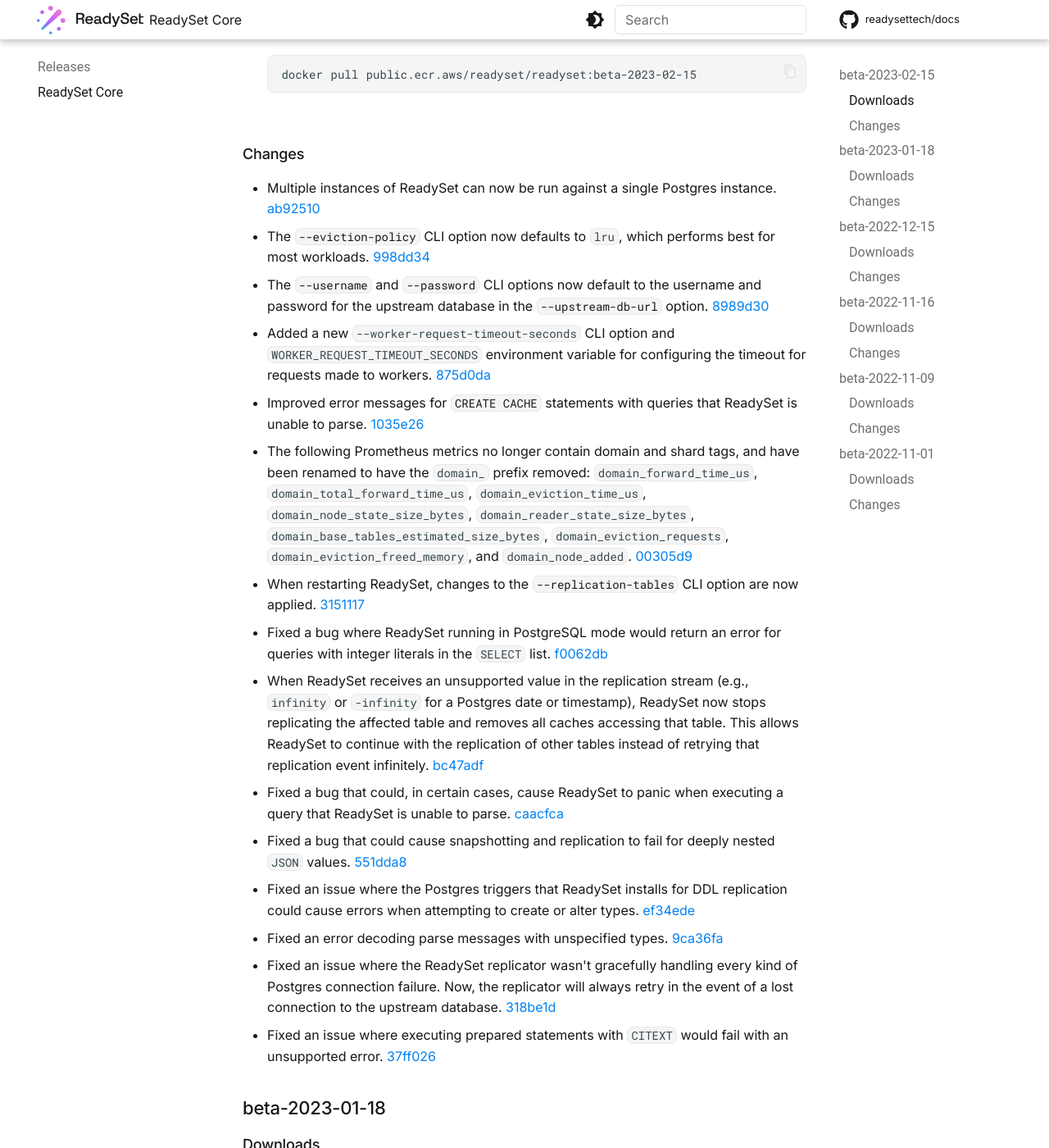
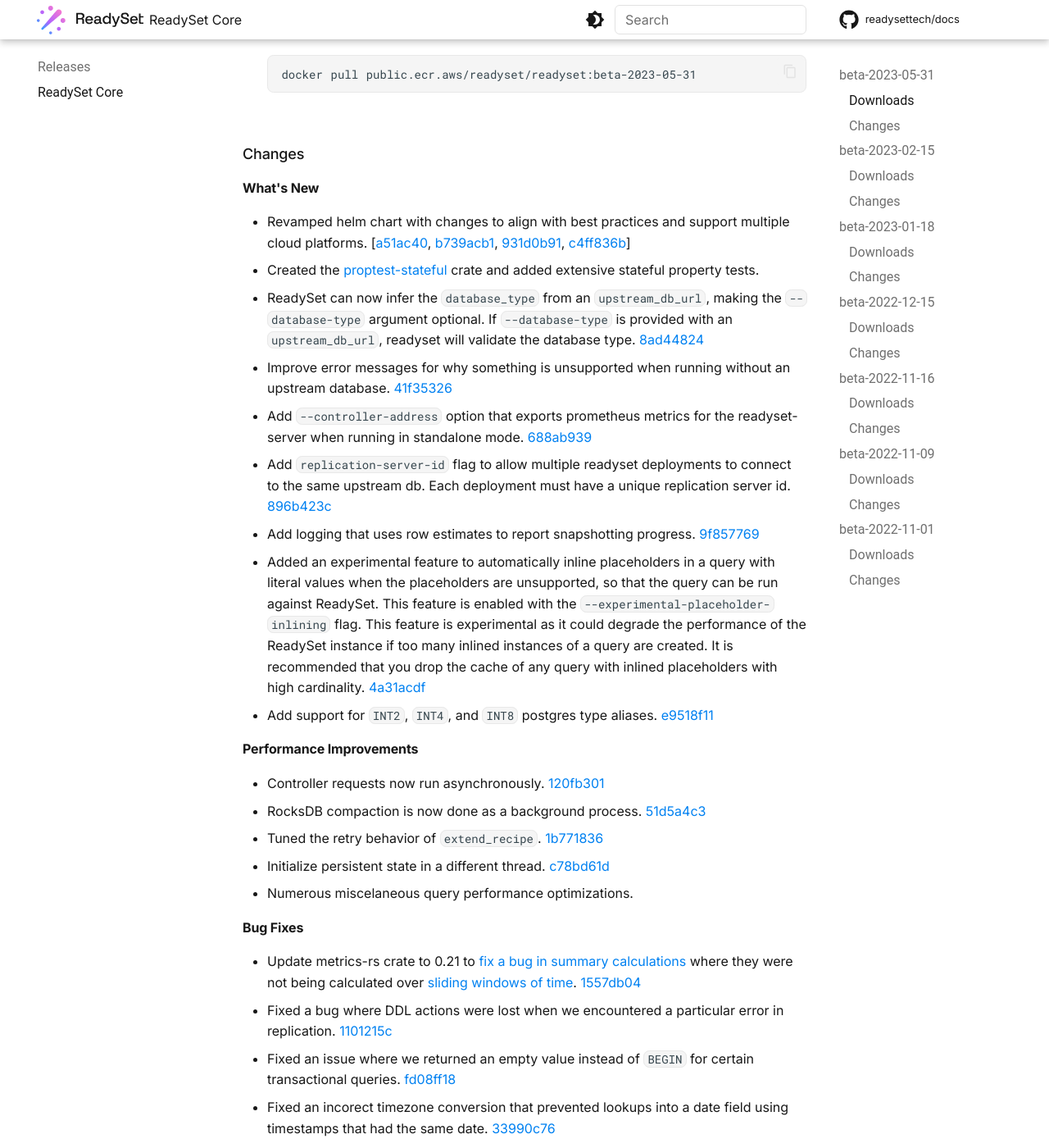
Before and after one commit to readysettech/docs-old, an MkDocs documentation site: the page built from docs/releases/readyset-core.md, in a window 1280 px wide and 1400 px high, scrolled down 699 px. Shown: the whole window at 82% size. Built offline with MkDocs 1.6.1 and Material for MkDocs 9.7.7, drawn with Linux system fonts in a browser that asks for light colours; comment, search, counter and statistics services are not loaded; some of the changed text lies outside the part shown.

Commit message:
Add May 2023 release notes (#107)

````diff
--- a/docs/releases/readyset-core.md
+++ b/docs/releases/readyset-core.md
@@ -5,6 +5,96 @@
 !!! warning
 
     Beta versions of ReadySet are backward-incompatible. To upgrade between beta versions, you must therefore clear all data files. Rolling upgrades will be supported with future ReadySet major releases.
+
+## beta-2023-05-31
+
+### Downloads
+
+=== ":material-docker: Docker"
+
+    - ReadySet Server (linux-x84_64)
+        ``` sh
+        docker pull public.ecr.aws/readyset/readyset-server:beta-2023-05-31
+        ```
+
+    - ReadySet Adapter (linux-x84_64)
+        ``` sh
+        docker pull public.ecr.aws/readyset/readyset:beta-2023-05-31
+        ```
+
+=== ":material-source-repository: Source"
+
+    !!! note
+
+        This release does not include pre-built binaries. However, you can build binaries from source. For guidance, see the ReadySet [README](https://github.com/readysettech/readyset#development).
+
+    - [`zip`](https://github.com/readysettech/readyset/archive/refs/tags/beta-2023-05-31.zip)
+    - [`tar.gz`](https://github.com/readysettech/readyset/archive/refs/tags/beta-2023-05-31.tar.gz)
+
+### Changes
+
+#### What's New
+  - Revamped helm chart with changes to align with best practices and support
+    multiple cloud platforms. [[a51ac40](https://github.com/readysettech/readyset/commit/a51ac40), [b739acb1](https://github.com/readysettech/readyset/commit/b739acb1), [931d0b91](https://github.com/readysettech/readyset/commit/931d0b91), [c4ff836b](https://github.com/readysettech/readyset/commit/c4ff836b)]
+  - Created the [proptest-stateful](https://crates.io/crates/proptest-stateful)
+    crate and added extensive stateful property tests.
+  - ReadySet can now infer the `database_type` from an `upstream_db_url`,
+    making the `--database-type` argument optional. If `--database-type` is
+    provided with an `upstream_db_url`, readyset will validate the database
+    type. [8ad44824](https://github.com/readysettech/readyset/commit/8ad44824)
+  - Improve error messages for why something is unsupported when running
+    without an upstream database. [41f35326](https://github.com/readysettech/readyset/commit/41f35326)
+  - Add `--controller-address` option that exports prometheus metrics for the
+    readyset-server when running in standalone mode. [688ab939](https://github.com/readysettech/readyset/commit/688ab939)
+  - Add `replication-server-id` flag to allow multiple readyset deployments to
+    connect to the same upstream db. Each deployment must have a unique
+    replication server id. [896b423c](https://github.com/readysettech/readyset/commit/896b423c)
+  - Add logging that uses row estimates to report snapshotting progress.
+    [9f857769](https://github.com/readysettech/readyset/commit/9f857769)
+  - Added an experimental feature to automatically inline
+    placeholders in a query with literal values when the placeholders are
+    unsupported, so that the query can be run against ReadySet. This
+    feature is enabled with the `--experimental-placeholder-inlining` flag.
+    This feature is experimental as it could degrade the performance of
+    the ReadySet instance if too many inlined instances of a query are
+    created.  It is recommended that you drop the cache of any query with
+    inlined placeholders with high cardinality. [4a31acdf](https://github.com/readysettech/readyset/commit/4a31acdf)
+  - Add support for `INT2`, `INT4`, and `INT8` postgres type aliases. [e9518f11](https://github.com/readysettech/readyset/commit/e9518f11)
+
+#### Performance Improvements
+
+  - Controller requests now run asynchronously. [120fb301](https://github.com/readysettech/readyset/commit/120fb301)
+  - RocksDB compaction is now done as a background process. [51d5a4c3](https://github.com/readysettech/readyset/commit/51d5a4c3)
+  - Tuned the retry behavior of `extend_recipe`. [1b771836](https://github.com/readysettech/readyset/commit/1b771836)
+  - Initialize persistent state in a different thread. [c78bd61d](https://github.com/readysettech/readyset/commit/c78bd61d)
+  - Numerous miscelaneous query performance optimizations.
+
+#### Bug Fixes
+
+  - Update metrics-rs crate to 0.21 to [fix a bug in summary
+    calculations](https://github.com/metrics-rs/metrics/pull/306) where they
+    were not being calculated over [sliding windows of
+    time](https://prometheus.io/docs/instrumenting/writing_clientlibs/#summary).
+    [1557db04](https://github.com/readysettech/readyset/commit/1557db04)
+  - Fixed a bug where DDL actions were lost when we encountered a particular
+    error in replication. [1101215c](https://github.com/readysettech/readyset/commit/1101215c)
+  - Fixed an issue where we returned an empty value instead of `BEGIN` for
+    certain transactional queries. [fd08ff18](https://github.com/readysettech/readyset/commit/fd08ff18)
+  - Fixed an incorect timezone conversion that prevented lookups into a date
+    field using timestamps that had the same date. [33990c76](https://github.com/readysettech/readyset/commit/33990c76)
+  - Fixed a bug with optimized string serialization. [5dec2e14](https://github.com/readysettech/readyset/commit/5dec2e14)
+  - Fixed a panic if offset is longer than result set, specifically in the case
+    that a query, has `ORDER BY`, `LIMIT`, and `OFFSET`, has aggregates with a
+    group by, and *doesn't* filter by a primary or unique column. [5d9c5cee](https://github.com/readysettech/readyset/commit/5d9c5cee)
+  - Fixed a panic that could happen if a connection failed during a migration.
+    [020f58a3](https://github.com/readysettech/readyset/commit/020f58a3)
+  - Fixed a bug where the ordering of project and distinct nodes would return
+    incorrect results. [236ed823](https://github.com/readysettech/readyset/commit/236ed823)
+  - Properly mark PostgreSQL partitioned tables as unsupported. [2abffe13](https://github.com/readysettech/readyset/commit/2abffe13)
+  - Fix handling of a partial replay where a source node has been dropped.
+    [94be3fcb](https://github.com/readysettech/readyset/commit/94be3fcb)
+  - Properly support creating tables with FKs. [f10319eb](https://github.com/readysettech/readyset/commit/f10319eb)
+  - Properly handle replication offsets for uninitialized base tables. [582b68fb](https://github.com/readysettech/readyset/commit/582b68fb)
 
 ## beta-2023-02-15
 
````
